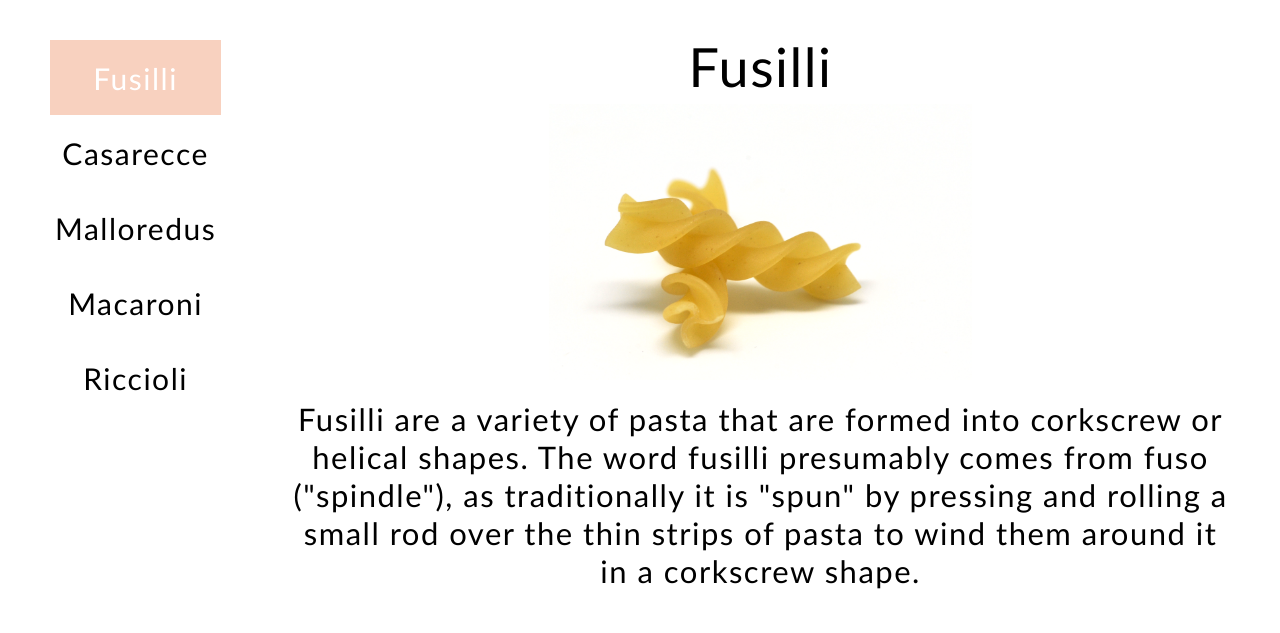
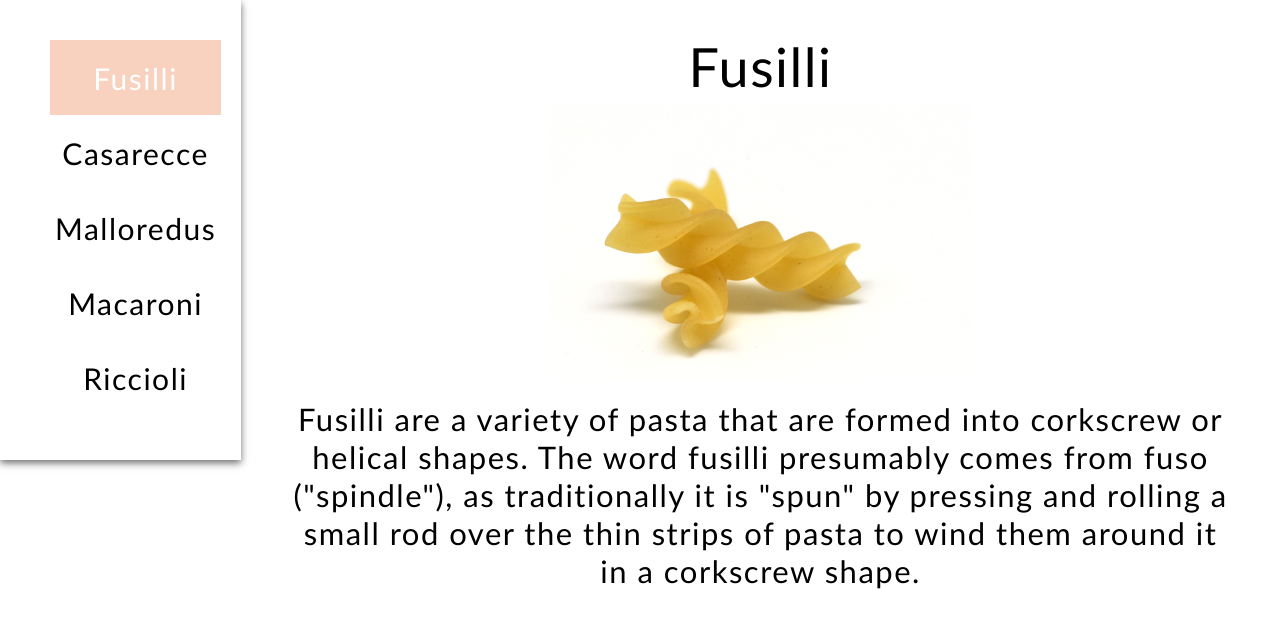
Before and after one commit to chernetskyi8704/Interactive-Side-menu, a plain HTML site: page index.html in a window 1280 px wide. Drawn offline with Linux system fonts and the light colour scheme.

Commit message:
Visually separated the navigation menu.

```diff
--- a/css/style.css
+++ b/css/style.css
@@ -98,6 +98,8 @@ body._lock {
 .main__menu {
   flex: 0 0 185px;
   padding: 40px 20px 50px 50px;
+  height: 460px;
+  box-shadow: 0px 3px 7.5px rgba(0, 0, 0, 0.582);
 }
 
 .menu__list {
```
